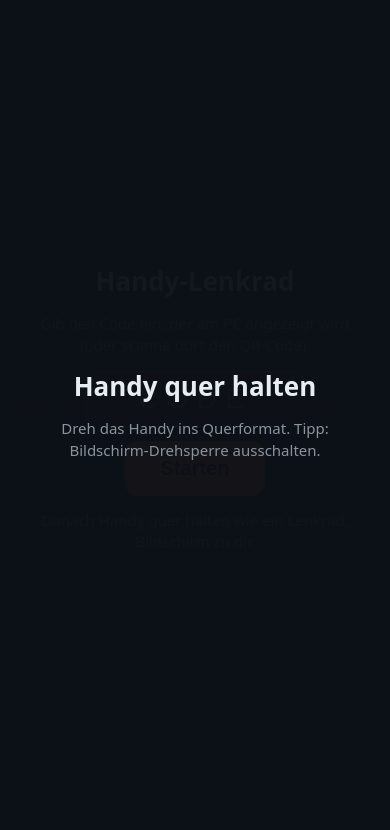
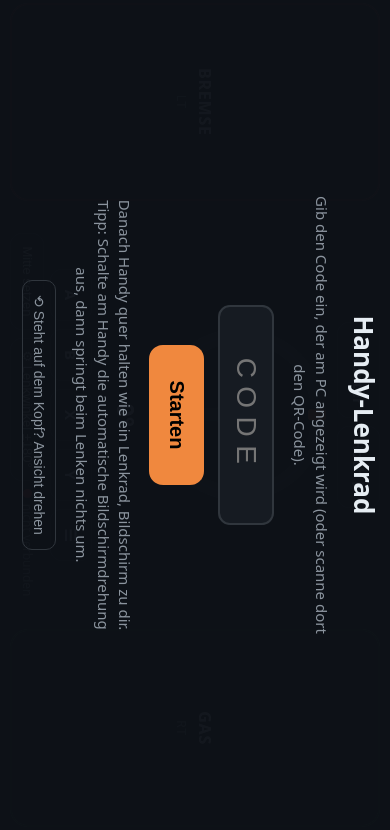
Before and after one commit to luissuperchecker-source/handy-lenkrad, a plain HTML site: page index.html in a window 390 px wide. Shown: the part 7-837 px from the top of the page. Drawn offline with Linux system fonts and the light colour scheme.

Commit message:
Update index.html

```diff
--- a/index.html
+++ b/index.html
@@ -18,7 +18,7 @@
          padding:max(10px,env(safe-area-inset-top)) max(10px,env(safe-area-inset-right))
                  max(10px,env(safe-area-inset-bottom)) max(10px,env(safe-area-inset-left)); }
   .pedal { border-radius:18px; border:2px solid var(--rand); display:flex; flex-direction:column;
-           align-items:center; justify-content:center; font-weight:700; font-size:clamp(16px,4vh,28px);
+           align-items:center; justify-content:center; font-weight:700; font-size:clamp(16px,4cqh,28px);
            letter-spacing:.05em; position:relative; overflow:hidden; touch-action:none; }
   .pedal span { position:relative; z-index:1; }
   .pedal small { position:relative; z-index:1; font-weight:400; font-size:12px; color:var(--leise); margin-top:4px; }
@@ -28,13 +28,13 @@
   .mitte { display:flex; flex-direction:column; align-items:center; justify-content:space-between; min-width:0; }
   .leiste { display:flex; gap:8px; width:100%; justify-content:center; flex-wrap:wrap; }
   .knopf { background:var(--panel); border:1px solid var(--rand); color:var(--text); border-radius:12px;
-           min-width:52px; height:clamp(36px,11vh,52px); padding:0 12px; font-size:15px; font-weight:600;
+           min-width:52px; height:clamp(36px,11cqh,52px); padding:0 12px; font-size:15px; font-weight:600;
            display:flex; align-items:center; justify-content:center; touch-action:none; }
   .knopf.an { background:var(--akzent); border-color:var(--akzent); color:#000; }
   .knopf.klein { height:34px; font-size:13px; font-weight:500; }
-  #rad { width:min(100%,46vh); aspect-ratio:1; flex:0 1 auto; }
+  #rad { width:min(100%,46cqh); aspect-ratio:1; flex:0 1 auto; }
   #radsvg { width:100%; height:100%; transition:transform .03s linear; }
-  #anzeige { font-size:clamp(18px,6vh,34px); font-weight:700; font-variant-numeric:tabular-nums; }
+  #anzeige { font-size:clamp(18px,6cqh,34px); font-weight:700; font-variant-numeric:tabular-nums; }
   #status { font-size:12px; color:var(--leise); display:flex; align-items:center; gap:6px; }
   .punkt { width:9px; height:9px; border-radius:50%; background:var(--bremse); }
   .punkt.ok { background:var(--gas); }
@@ -55,11 +55,17 @@
   .schnell button { flex:1; min-width:56px; padding:10px 0; border-radius:10px; border:1px solid var(--rand);
                     background:var(--panel); color:var(--text); font-size:15px; font-weight:600; }
   .schnell button.an { background:var(--akzent); border-color:var(--akzent); color:#000; }
-  #hochkant { display:none; }
-  @media (orientation:portrait) { #hochkant { display:flex; } }
+  /* Ist die Drehsperre an (Handy meldet Hochformat), wird die Ansicht selbst quer gedreht */
+  #dreh { position:fixed; inset:0; container-type:size; }
+  #dreh.gedreht { inset:auto; top:0; left:0; width:100vh; height:100vw; transform-origin:top left; }
+  #dreh.gedreht.rechts { transform:rotate(90deg) translateY(-100%); }
+  #dreh.gedreht.links { transform:rotate(-90deg) translateX(-100%); }
+  #dreh.kopf { transform:rotate(180deg); }
+  .dreh-knopf { background:none; border:1px solid var(--rand); color:var(--leise); border-radius:10px; padding:8px 14px; font-size:14px; }
 </style>
 </head>
 <body>
+<div id="dreh">
 <div id="app">
   <div class="pedal" id="bremse"><div class="fuell"></div><span>BREMSE</span><small>LT</small></div>
 
@@ -102,13 +108,10 @@
   <input id="code" maxlength="6" autocomplete="off" autocapitalize="characters" spellcheck="false" placeholder="CODE"
          style="font-size:28px;letter-spacing:.3em;text-align:center;width:220px;padding:10px;border-radius:12px;border:2px solid #30363d;background:#161b22;color:#e6edf3;text-transform:uppercase">
   <button class="gross" id="los">Starten</button>
-  <p>Danach Handy quer halten wie ein Lenkrad, Bildschirm zu dir.</p>
+  <p>Danach Handy quer halten wie ein Lenkrad, Bildschirm zu dir.<br>
+     Tipp: Schalte am Handy die automatische Bildschirmdrehung aus, dann springt beim Lenken nichts um.</p>
+  <button class="dreh-knopf ansicht-drehen">⟲ Steht auf dem Kopf? Ansicht drehen</button>
   <p id="startfehler" style="color:#f85149"></p>
-</div>
-
-<div class="overlay" id="hochkant">
-  <h1>Handy quer halten</h1>
-  <p>Dreh das Handy ins Querformat. Tipp: Bildschirm-Drehsperre ausschalten.</p>
 </div>
 
 <div class="overlay" id="einst">
@@ -124,7 +127,9 @@
   <label>Glättung: <b id="glattWert"></b>
     <input type="range" id="glatt" min="0" max="0.9" step="0.05"></label>
   <label class="zeile"><input type="checkbox" id="umkehr"> Lenkrichtung umkehren</label>
+  <button class="dreh-knopf ansicht-drehen">⟲ Ansicht auf den Kopf drehen</button>
   <button class="gross" id="fertig">Fertig</button>
+</div>
 </div>
 
 <script>
@@ -281,7 +286,8 @@
       }
     } catch (e) { $("startfehler").textContent = "Sensor-Fehler: " + e.message; return; }
     try { await document.documentElement.requestFullscreen?.({ navigationUI: "hide" }); } catch (_) {}
-    try { await screen.orientation?.lock?.("landscape"); } catch (_) {}
+    // nur EINE Querlage erlauben, sonst kippt das Bild beim Lenken um 180°
+    try { await screen.orientation?.lock?.("landscape-primary"); } catch (_) {}
     wachHalten();
     window.addEventListener("devicemotion", bewegung);
     mitteSetzen = true;
@@ -314,6 +320,22 @@
   try { $("code").value = (ausUrl || localStorage.getItem("lenkrad-code") || "").toUpperCase(); } catch (_) {}
   $("code").addEventListener("input", () => { try { localStorage.setItem("lenkrad-code", $("code").value.toUpperCase()); } catch (_) {} });
   if (ausUrl) { try { localStorage.setItem("lenkrad-code", ausUrl.toUpperCase()); } catch (_) {} }
+  // ---------- Ansicht immer quer
+  let aufKopf = false;
+  try { aufKopf = localStorage.getItem("lenkrad-kopf") === "1"; } catch (_) {}
+  function ansicht() {
+    const hoch = window.innerHeight > window.innerWidth;
+    const d = $("dreh");
+    d.className = hoch ? "gedreht " + (aufKopf ? "links" : "rechts") : (aufKopf ? "kopf" : "");
+  }
+  document.querySelectorAll(".ansicht-drehen").forEach((b) => b.addEventListener("click", () => {
+    aufKopf = !aufKopf; try { localStorage.setItem("lenkrad-kopf", aufKopf ? "1" : "0"); } catch (_) {}
+    ansicht();
+  }));
+  window.addEventListener("resize", ansicht);
+  window.addEventListener("orientationchange", () => setTimeout(ansicht, 200));
+  ansicht();
+
   zeigeWerte(); status(); requestAnimationFrame(schleife);
 })();
 </script>
```
